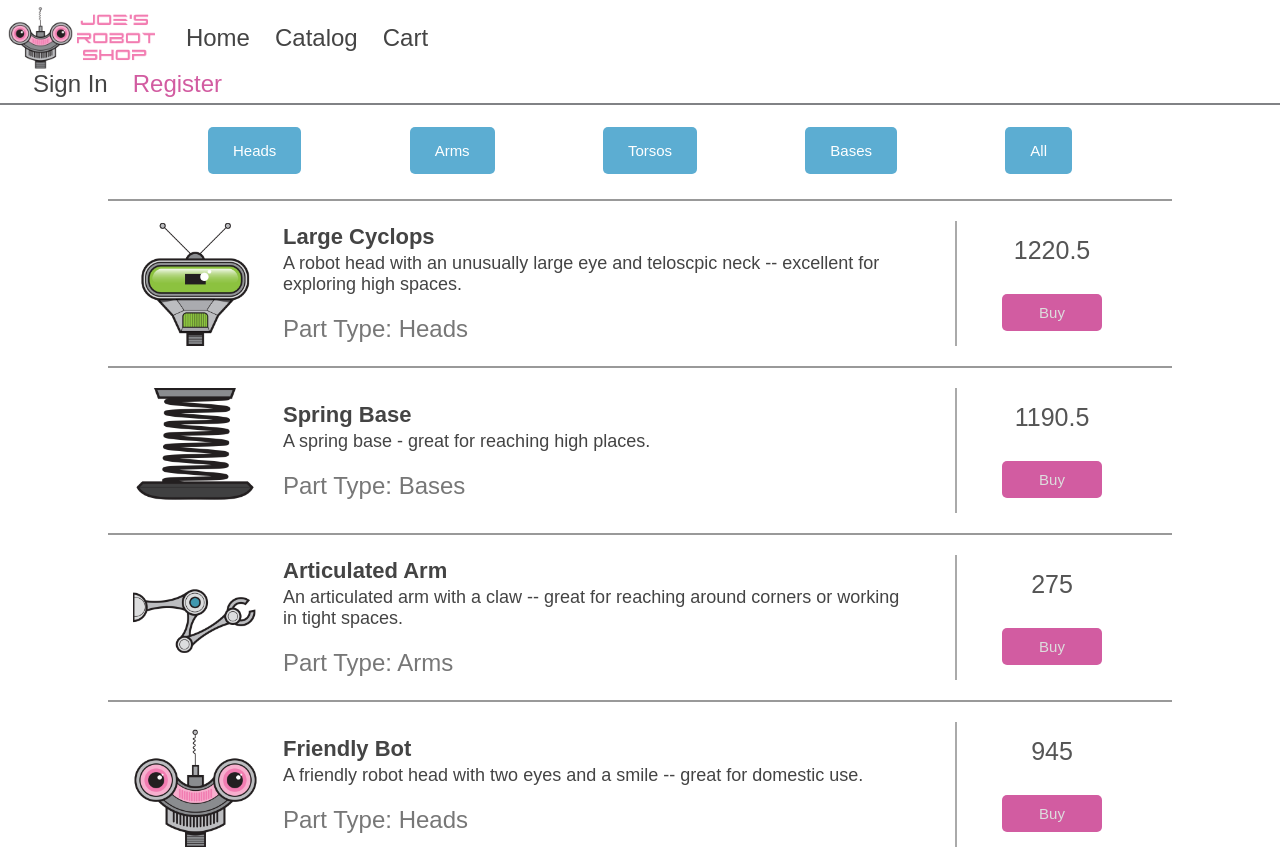
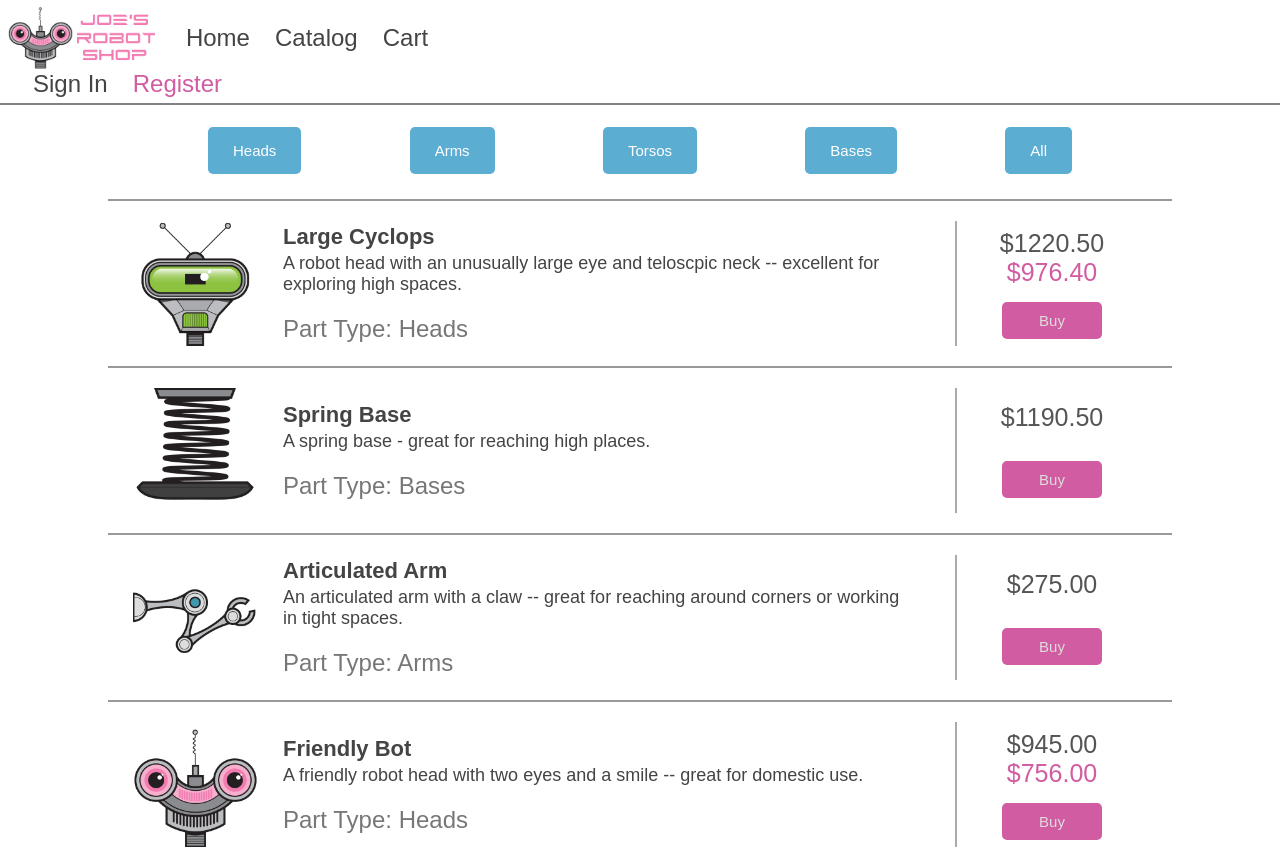
Before and after one commit to sigmawadbude/joes-robot-shop-react, a React (Vite) app: page / in a window 1280 px wide. Shown: the top 849 px of the page. Built offline with nearby package versions, Linux system fonts and the light colour scheme.

Commit message:
feat: Implement ProductDetails component and update Catalog to use it

```diff
--- a/src/Calalog.css
+++ b/src/Calalog.css
@@ -73,3 +73,7 @@
   padding: 10px;
   width: 100px;
 }
+.discount {
+  margin-top: -15px;
+  color: #d25ca1;
+}
--- a/src/Calalog.tsx
+++ b/src/Calalog.tsx
@@ -1,6 +1,7 @@
 import type { IProduct } from "./product.model";
 import "./Calalog.css";
 import { useState } from "react";
+import ProductDetails from "./ProductDetails";
 
 export default function Catalog() {
   const products: IProduct[] = [
@@ -179,15 +180,17 @@ export default function Catalog() {
     },
   ];
   const [filter, setFilter] = useState<string>('');
+  const [cart, setCart] = useState<IProduct[]>([]);
 
   const filteredProducts = filter === ''
     ? products
     : products.filter((product) => product.category === filter);
 
-  const getImageUrl = (product: IProduct) => {
-    if (!product) return '';
-    return `/assets/images/robot-parts/${product.imageName}`;
-  };
+  const handleNotify = (product: IProduct) => {
+    setCart([...cart, product]);
+    console.log(`Product added to cart: ${product.name}`);
+  }
+
   return (
     <>
       <div className="container">
@@ -202,20 +205,7 @@ export default function Catalog() {
         <ul className="products">
           {filteredProducts.map((product, index) => (
             <li className="product-item" key={index}>
-              <div className="product">
-                <div className="product-details">
-                  <img src={getImageUrl(product)} alt={product?.name} />
-                  <div className="product-info">
-                    <div className="name">{product?.name}</div>
-                    <div className="description">{product?.description}</div>
-                    <div className="category">Part Type: {product?.category}</div>
-                  </div>
-                </div>
-                <div className="price">
-                  <div>{product?.price}</div>
-                  <button className="cta">Buy</button>
-                </div>
-              </div>
+              <ProductDetails product={product} onNotify={() => handleNotify(product) } />
             </li>
           ))}
         </ul>
--- /dev/null
+++ b/src/ProductDetails.tsx
@@ -0,0 +1,32 @@
+import type { IProduct } from "./product.model";
+
+type ProductDetailsProps = {
+  product: IProduct;
+  onNotify: () => void;
+};
+
+export default function ProductDetails({ product, onNotify }: ProductDetailsProps) {
+    const getImageUrl = (product: IProduct) => {
+        if (!product) return '';
+        return `/assets/images/robot-parts/${product.imageName}`;
+    };
+    return (
+        <>
+            <div className="product">
+                <div className="product-details">
+                    <img src={getImageUrl(product)} alt={product?.name} />
+                    <div className="product-info">
+                        <div className="name">{product?.name}</div>
+                        <div className="description">{product?.description}</div>
+                        <div className="category">Part Type: {product?.category}</div>
+                    </div>
+                </div>
+                <div className="price">
+                    <div className="{product.discount > 0 ? 'strikethrough' : ''}">${(product.price).toFixed(2)}</div>
+                    {product.discount > 0 && <div className="discount">${(product.price * (1 - product.discount)).toFixed(2)}</div>}
+                    <button className="cta" onClick={() => onNotify()}>Buy</button>
+                </div>
+            </div>
+        </>
+    )
+}
```
